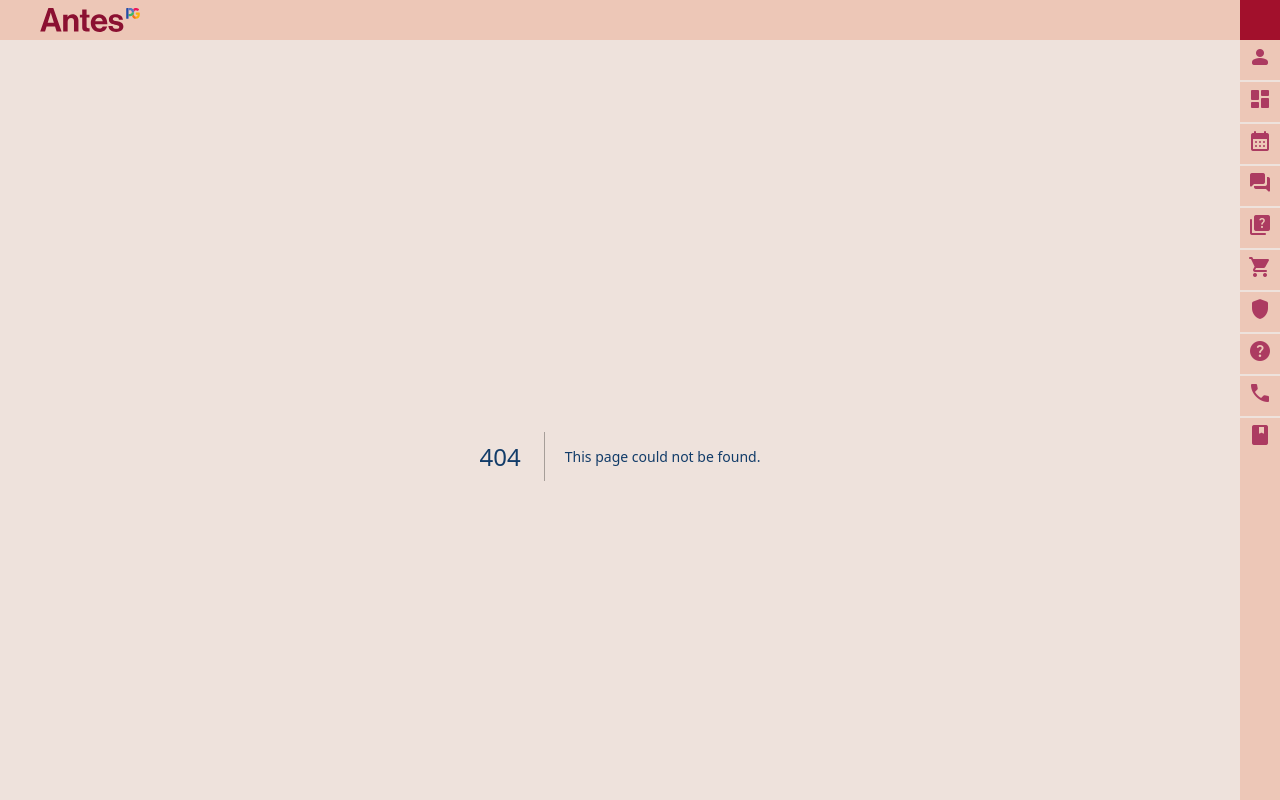
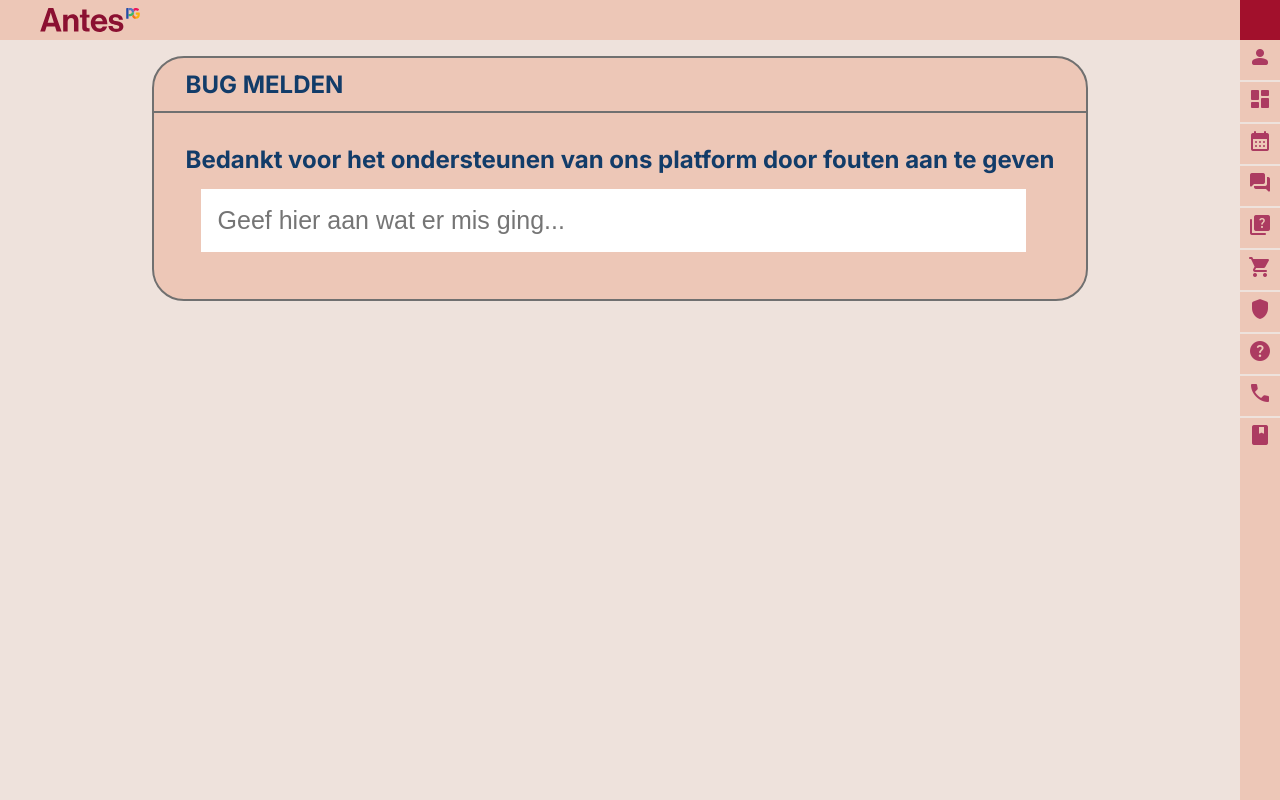
Before and after one commit to stssrn/ProjectC_Groep5, a Next.js app in the folder frontend/: page /bugmelden in a window 1280 px wide. Before the commit this address had no page. Built offline with nearby package versions, Linux system fonts and the light colour scheme.

Commit message:
bugmelden

```diff
--- /dev/null
+++ b/frontend/app/bugmelden/page.module.css
@@ -0,0 +1,24 @@
+.container {
+    display: flex;
+    flex-direction: column;
+    align-items: center;
+    justify-content: center;
+    padding: 50px;
+    min-height: 80vh;
+}
+
+.inputBox{
+    padding: 15px;
+    display: flex;
+    align-items: center;
+    border-color: transparent;
+    background-color: white;
+    font-size: 25px;
+    width: 825px;
+}
+
+.inputField{
+    padding: 15px;
+    display: flex;
+    align-items: center;
+}
--- /dev/null
+++ b/frontend/app/bugmelden/page.tsx
@@ -0,0 +1,23 @@
+"use client";
+import React from "react";
+import styles from "./page.module.css";
+import Container from "../components/Container";
+
+const Page = () => {
+    return (
+        <Container title="Bug Melden">
+            <div>
+                <h1 className={styles.thankYouMsg}>Bedankt voor het ondersteunen van ons platform door fouten aan te geven</h1>
+            </div>
+            <div className={ styles.inputField }>
+                <input
+                    className={styles.inputBox}
+                    type="text"
+                    placeholder="Geef hier aan wat er mis ging..."
+                ></input>
+            </div>
+        </Container>
+    );
+};
+
+export default Page;
--- a/frontend/app/contact/page.tsx
+++ b/frontend/app/contact/page.tsx
@@ -2,6 +2,7 @@
 import React from "react";
 import styles from "./page.module.css";
 import Container from "../components/Container";
+import Link from "next/link";
 
 const ContactInfoPage = () => {
   return (
@@ -17,6 +18,10 @@ const ContactInfoPage = () => {
         <h2>Openingstijden</h2>
         <p>Werkdagen: 08:30 - 17:00 uur</p>
       </div>
+
+          <div className={styles.bugMelden}>
+              <Link href="/bugmelden" className={styles.bugButton } >Bug melden</Link>
+        </div>
     </Container>
   );
 };
--- a/frontend/package.json
+++ b/frontend/package.json
@@ -14,7 +14,7 @@
   "dependencies": {
     "@emotion/react": "^11.11.1",
     "@emotion/styled": "^11.11.0",
-    "@prisma/client": "5.6.0",
+    "@prisma/client": "^5.6.0",
     "clsx": "^2.0.0",
     "material-symbols": "^0.13.0",
     "next": "13.5.4",
```
Also changed, not shown: frontend/app/contact/page.module.css (+18 -0 lines).
